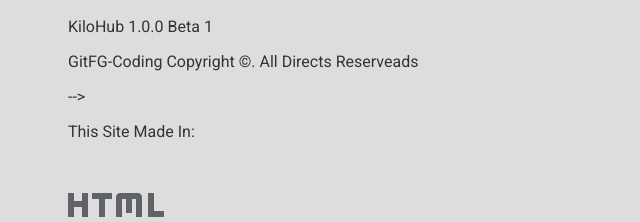
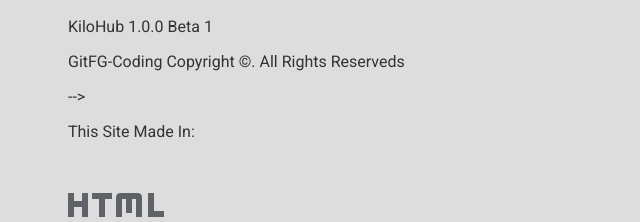
Before and after one commit to GitFG-Coding/KiloHub, a plain HTML site: page index.html in a window 1280 px wide. Shown: the part 422-644 px from the top of the page, 0-640 px from the left. Drawn offline with Linux system fonts and the light colour scheme.

Commit message:
Update index.html

```diff
--- a/index.html
+++ b/index.html
@@ -31,7 +31,7 @@
 <p>KiloHub 1.0.0 Beta 1</p>
 
 
-<p>GitFG-Coding Copyright &copy;. All Directs Reserveads</p> -->
+<p>GitFG-Coding Copyright &copy;. All Rights Reserveds</p> -->
 <script>
 alert("The Site Not Is Completed. This Is A Beta Version Of KiloHub.")
 </script>
```
